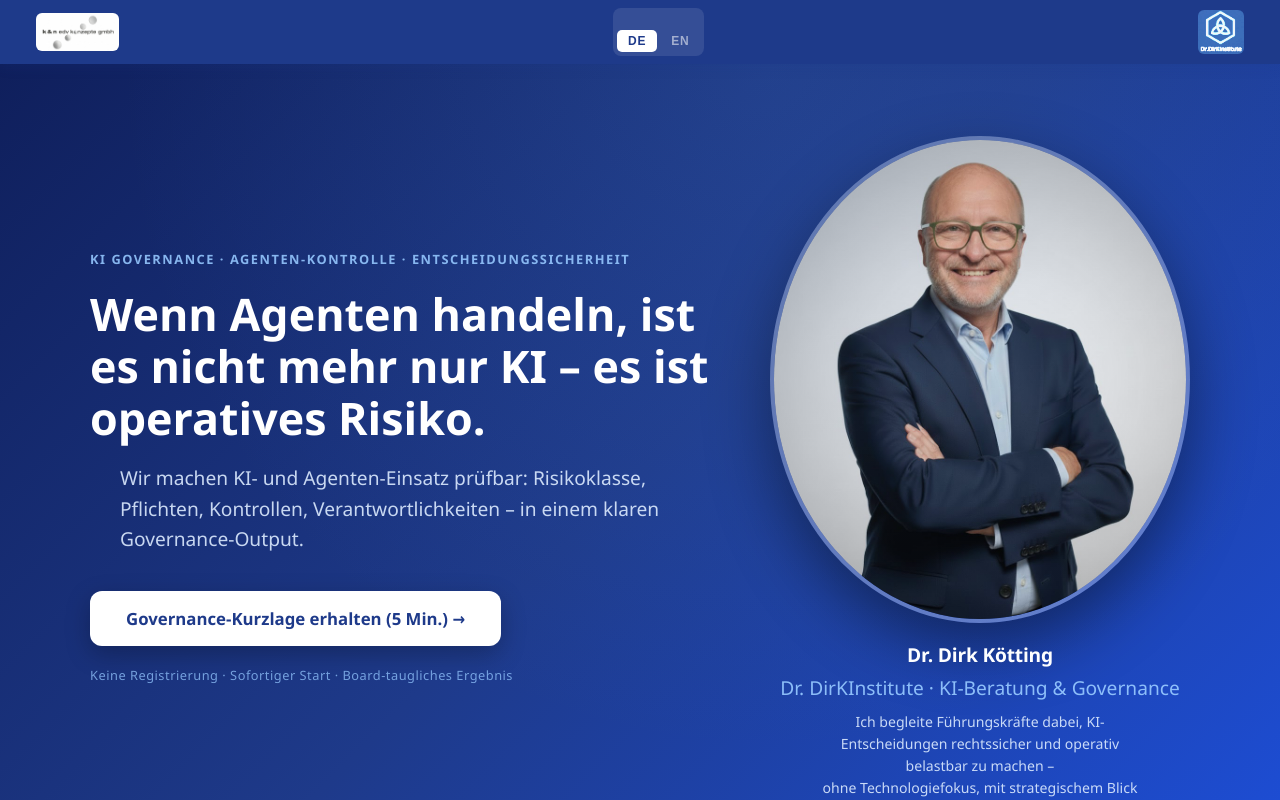
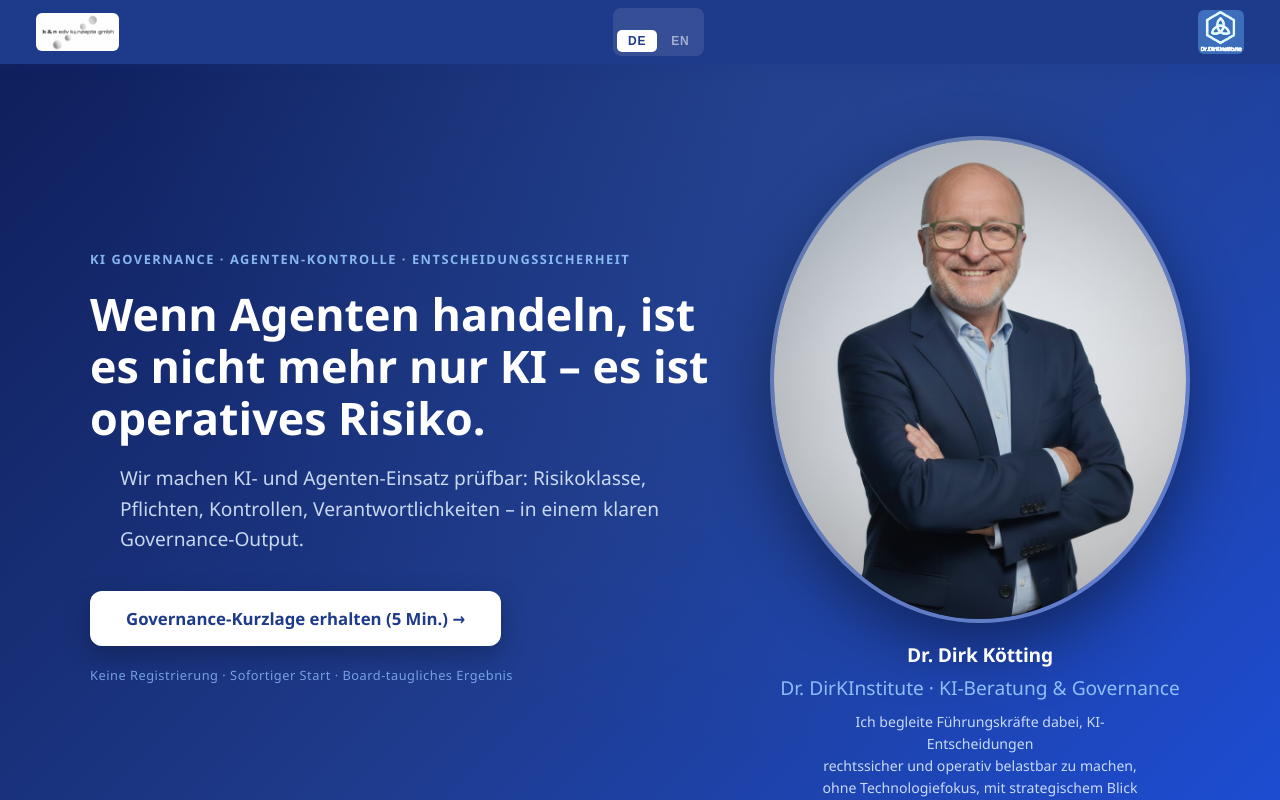
Before and after one commit to Dkoetting/access-hub, a Next.js app: page / in a window 1280 px wide. Shown: the top 800 px of the page. Built offline with nearby package versions, Linux system fonts and the light colour scheme.

Commit message:
Hero portrait desc: 3-Zeilen-Umbruch angepasst

```diff
--- a/src/app/page.tsx
+++ b/src/app/page.tsx
@@ -40,7 +40,7 @@ const T = {
     outcomesTitle:  'Das Ergebnis',
     outcomes:       ['Prüfbarer Governance-Output für Board & CISO','Nachweisbare Steuerung bei nicht delegierbarer Verantwortung','Board-tauglicher Report: Risikoklasse, Kontrollpfad, Maßnahmen'],
     trustRole:      'Dr. DirKInstitute · KI-Beratung & Governance',
-    trustDesc:      'Ich begleite Führungskräfte dabei, KI-Entscheidungen rechtssicher und operativ belastbar zu machen –\nohne Technologiefokus, mit strategischem Blick',
+    trustDesc:      'Ich begleite Führungskräfte dabei, KI-Entscheidungen\nrechtssicher und operativ belastbar zu machen,\nohne Technologiefokus, mit strategischem Blick',
     toolsTitle:     'Governance-Tools',
     toolsSub:       'Jedes Tool liefert einen konkreten Governance-Output – einzeln nutzbar, gemeinsam wirkungsvoll.',
     controlsTitle:  'Controls & Tooling',
```
